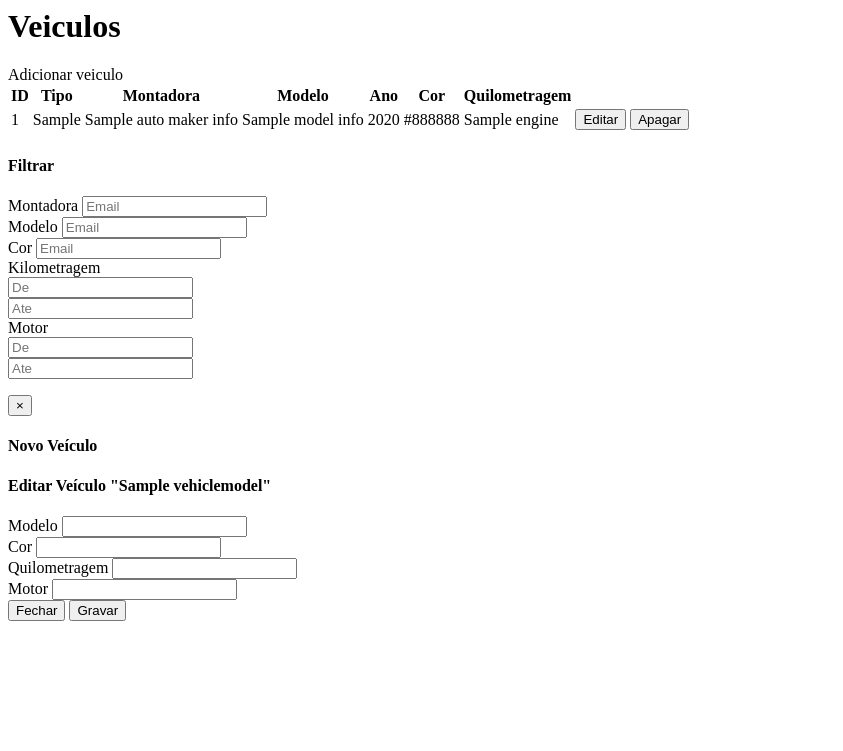
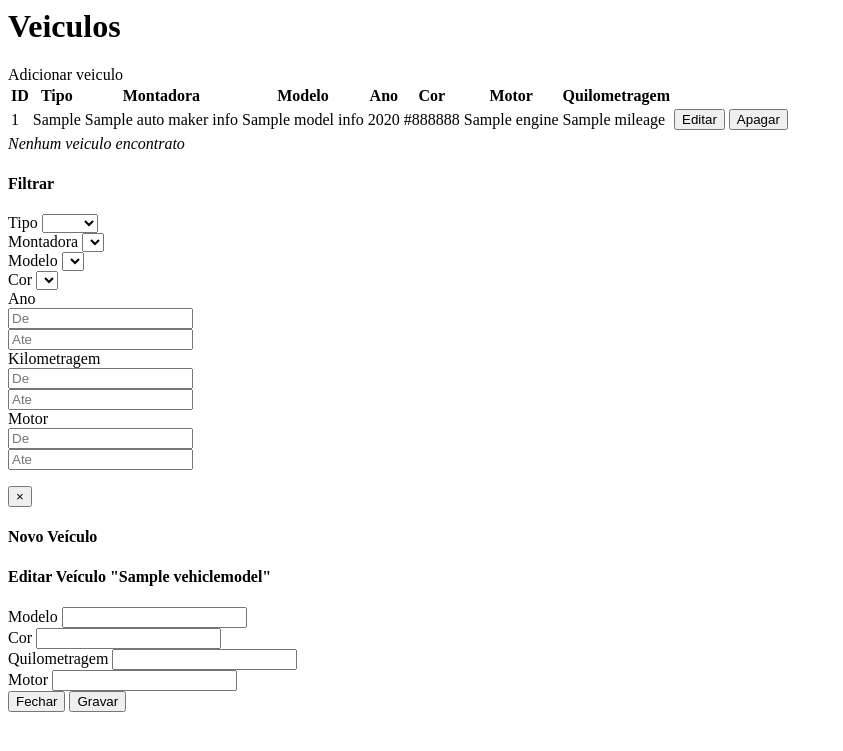
Before and after one commit to alissonperez/friendly-journey, a Django app: template front/static/front/js/templates/contents/vehicles.html in a window 1280 px wide. Shown: the top 751 px of the page, without its empty margins (0-843 px from the left). Run offline with Django 3.2, Linux system fonts and the light colour scheme; tables that the repository leaves empty hold one stand-in row (values such as "Sample post"); the template is opened without the code that fills it: values that come from a table or form of the project are taken from there, most other values are stand-ins (such as "Sample title", 1, 10 or a date in 2020); lists and menus that the app fills with data are empty.

Commit message:
Inclui filtro de veiculos na interface do usuario

```diff
--- a/front/static/front/js/templates/contents/vehicles.html
+++ b/front/static/front/js/templates/contents/vehicles.html
@@ -11,7 +11,7 @@
 <div class="row">
 
   <div class="col-md-9">
-    <table class="table">
+    <table class="table" ng-show="list.length">
       <thead>
 	<th>ID</th>
 	<th>Tipo</th>
@@ -19,6 +19,7 @@
 	<th>Modelo</th>
 	<th>Ano</th>
 	<th>Cor</th>
+	<th>Motor</th>
 	<th>Quilometragem</th>
 	<th>&nbsp;</th>
       </thead>
@@ -30,9 +31,11 @@
 	<td>{{item.model_info.year}}</td>
 	<td>{{item.color}}</td>
 	<td>{{item.engine}}</td>
+	<td>{{item.mileage}}</td>
 	<td><input class="btn btn-success btn-xs" type="button" value="Editar" ng-click="edit(item)"> <input class="btn btn-danger btn-xs" type="button" value="Apagar" ng-click="deleteConfirm(item)"></td>
       <tr>
     </table>
+    <i ng-hide="list.length">Nenhum veiculo encontrato</i>
   </div>
 
   <div class="col-md-3"> <!-- Left sidebar -->
@@ -41,36 +44,61 @@
 	<h4>Filtrar</h4>
 	<form>
 	  <div class="form-group">
-	    <label for="exampleInputEmail1">Montadora</label>
-	    <input type="email" class="form-control input-sm" id="exampleInputEmail1" placeholder="Email">
+	    <label for="filter-type-filter">Tipo</label>
+	    <select id="filter-type-filter" name="filter-type" class="form-control" ng-model="filters.type" ng-change="filterChanged()">
+	      <option value="">&nbsp;</option>
+	      <option value="car">Carro</option>
+	      <option value="motorcycle">Moto</option>
+	    </select>
 	  </div>
 	  <div class="form-group">
-	    <label for="exampleInputEmail1">Modelo</label>
-	    <input type="email" class="form-control input-sm" id="exampleInputEmail1" placeholder="Email">
+	    <label for="auto-maker-filter">Montadora</label>
+	    <select id="auto-maker-filter" class="form-control" ng-change="filterChanged()" ng-model="filters.auto_maker" ng-options="i.id as i.name for i in auto_maker_list">
+	      <option value=""></option>
+	    </select>
 	  </div>
 	  <div class="form-group">
-	    <label for="exampleInputEmail1">Cor</label>
-	    <input type="email" class="form-control input-sm" id="exampleInputEmail1" placeholder="Email">
+	    <label for="model-filter">Modelo</label>
+	    <select id="model-filter" class="form-control" ng-change="filterChanged()" ng-model="filters.model" ng-options="i.id as i.name + ' ' + i.year for i in model_list">
+	      <option value=""></option>
+	    </select>
 	  </div>
 	  <div class="form-group">
-	    <label for="exampleInputEmail1">Kilometragem</label>
+	    <label for="color-filter">Cor</label>
+	    <select id="color-filter" class="form-control" ng-change="filterChanged()" ng-model="filters.color" ng-options="i.id as i.name for i in color_list">
+	      <option value=""></option>
+	    </select>
+	  </div>
+	  <div class="form-group">
+	    <label>Ano</label>
 	    <div class="row">
 	      <div class="col-xs-6">
-		<input type="email" class="form-control input-sm" id="exampleInputEmail1" placeholder="De">
+		<input type="text" class="form-control input-sm" placeholder="De" ng-model="filters.year_start" ng-blur="filterChanged()">
 	      </div>
 	      <div class="col-xs-6">
-		<input type="email" class="form-control input-sm" id="exampleInputEmail1" placeholder="Ate">
+		<input type="text" class="form-control input-sm" placeholder="Ate" ng-model="filters.year_end" ng-blur="filterChanged()">
 	      </div>
 	    </div>
 	  </div>
 	  <div class="form-group">
-	    <label for="exampleInputEmail1">Motor</label>
+	    <label>Kilometragem</label>
 	    <div class="row">
 	      <div class="col-xs-6">
-		<input type="email" class="form-control input-sm" id="exampleInputEmail1" placeholder="De">
+		<input type="text" class="form-control input-sm" placeholder="De" ng-model="filters.mileage_start" ng-blur="filterChanged()">
 	      </div>
 	      <div class="col-xs-6">
-		<input type="email" class="form-control input-sm" id="exampleInputEmail1" placeholder="Ate">
+		<input type="text" class="form-control input-sm" placeholder="Ate" ng-model="filters.mileage_end" ng-blur="filterChanged()">
+	      </div>
+	    </div>
+	  </div>
+	  <div class="form-group">
+	    <label>Motor</label>
+	    <div class="row">
+	      <div class="col-xs-6">
+		<input type="text" class="form-control input-sm" placeholder="De" ng-model="filters.engine_start" ng-blur="filterChanged()">
+	      </div>
+	      <div class="col-xs-6">
+		<input type="text" class="form-control input-sm" placeholder="Ate" ng-model="filters.engine_end" ng-blur="filterChanged()">
 	      </div>
 	    </div>
 	  </div>
```
Also changed, not shown: front/static/front/js/app.js (+62 -6 lines).
